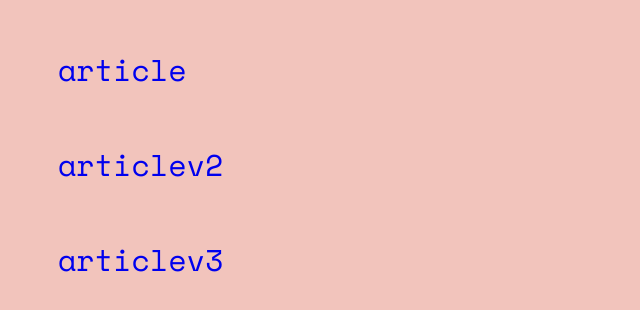
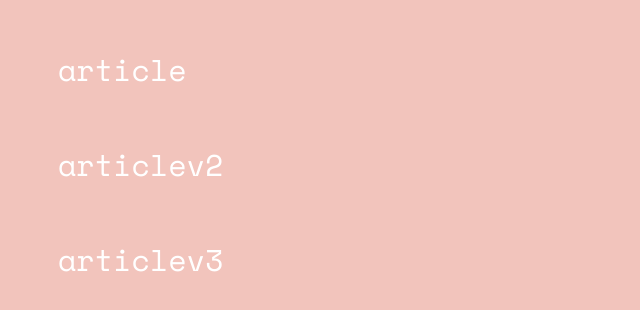
Before and after one commit to phamsm/class-site, a plain HTML site: page article.html in a window 1280 px wide. Shown: the part 142-452 px from the top of the page, without its empty margins (0-640 px from the left). Drawn offline with nearby package versions, Linux system fonts and the light colour scheme.

Commit message:
link pt 2

```diff
--- a/article.html
+++ b/article.html
@@ -16,11 +16,11 @@
 
     <a href="index.html"><img src="splogo.png" alt="home" style="max-width:110px;margin:10px auto auto 10px;"></a>
 
-    <div><a href="article/index.html" target="_blank">article</a></div>
+    <div><a class="link" href="article/index.html" target="_blank">article</a></div>
 
-    <div><a href="articlev2/articlev2.html" target="_blank">articlev2</a></div>
+    <div><a class="link" href="articlev2/articlev2.html" target="_blank">articlev2</a></div>
 
-    <div><a href="articlev3/articlev3.html" target="_blank">articlev3</a></div>
+    <div><a class="link" href="articlev3/articlev3.html" target="_blank">articlev3</a></div>
 
   <body>
 
```
Also changed, not shown: exercises.html (+3 -3 lines).
